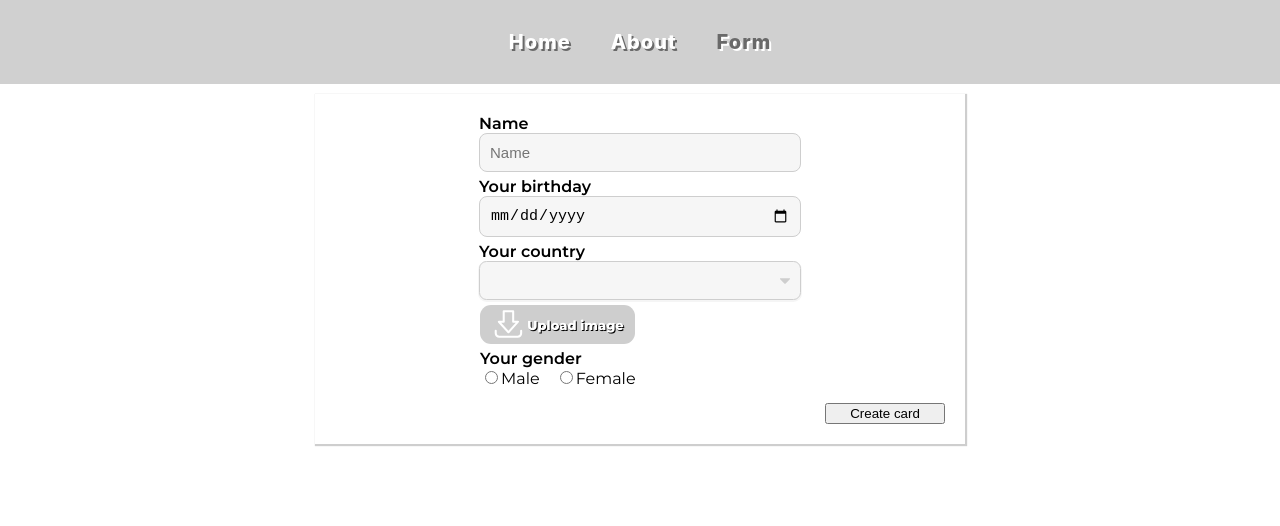
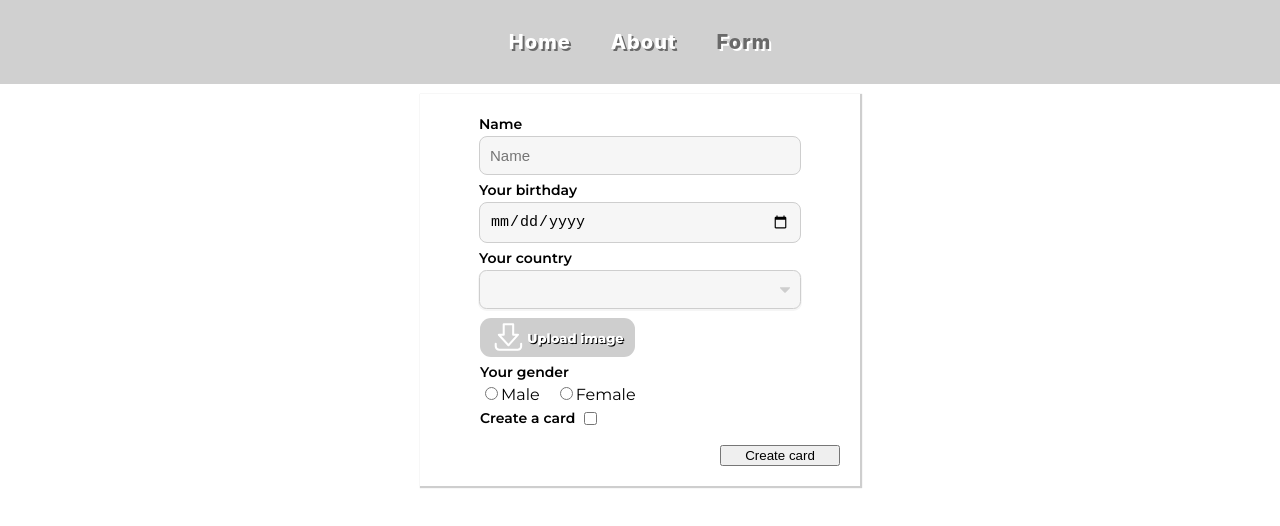
Before and after one commit to Szyrwel/rsschool-react-2023q1, a React (Create React App) app: page /form in a window 1280 px wide. Shown: the top 526 px of the page. Built offline with nearby package versions, Linux system fonts and the light colour scheme; a web font is replaced by a local one.

Commit message:
feat: add checkbox input

```diff
--- a/src/pages/forms/FormPage.tsx
+++ b/src/pages/forms/FormPage.tsx
@@ -6,6 +6,7 @@ import {
   validationInputText,
   validationInputDate,
   validationInputRadio,
+  validationInputCheckbox,
 } from './utilsForValidation';
 
 export class FormPage extends Component {
@@ -16,6 +17,7 @@ export class FormPage extends Component {
       selectCountryError: false,
       inputRadioError: false,
       inputFileError: false,
+      inputCheckboxError: false,
     },
   };
 
@@ -25,9 +27,12 @@ export class FormPage extends Component {
   inputRadioMale = createRef<HTMLInputElement>();
   inputRadioFemale = createRef<HTMLInputElement>();
   inputFile = createRef<HTMLInputElement>();
+  inputCheckbox = createRef<HTMLInputElement>();
 
   validationForm: FormEventHandler<HTMLFormElement> = (e) => {
     e.preventDefault();
+    console.log(this.inputCheckbox.current?.checked);
+
     const textIsValidated = validationInputText(
       this.inputTextRef.current?.value
     );
@@ -44,6 +49,9 @@ export class FormPage extends Component {
     const avatarIsValidated = validationInputDate(
       this.inputFile.current?.value
     );
+    const checkboxIsValidated = validationInputCheckbox(
+      this.inputCheckbox.current?.checked
+    );
 
     this.setState({
       errors: {
@@ -52,6 +60,7 @@ export class FormPage extends Component {
         selectCountryError: countryIsValidated,
         inputRadioError: genderIsValidated,
         inputFileError: avatarIsValidated,
+        inputCheckboxError: checkboxIsValidated,
       },
     });
   };
@@ -64,6 +73,7 @@ export class FormPage extends Component {
       selectCountryError,
       inputRadioError,
       inputFileError,
+      inputCheckboxError,
     } = errors;
 
     return (
@@ -122,9 +132,6 @@ export class FormPage extends Component {
             </select>
           </div>
           <div className="input-container">
-            <div>
-              <span className="input__title"></span>
-            </div>
             <div
               className="input-file-container"
               style={{
@@ -169,6 +176,27 @@ export class FormPage extends Component {
               </label>
             </div>
           </div>
+          <div className="input-container">
+            <div className="input-container_checkbox">
+              <span className="input__title">Create a card</span>
+              <label>
+                <input
+                  type="checkbox"
+                  name="checkbox"
+                  ref={this.inputCheckbox}
+                />
+              </label>
+              <div className="checkbox">
+                {inputCheckboxError ? (
+                  <span className="input__error">
+                    {ERROR_MESSAGE.inputCheckbox}
+                  </span>
+                ) : (
+                  <span className="error"></span>
+                )}
+              </div>
+            </div>
+          </div>
           <button type="submit" className={'btn__submit'}>
             Create card
           </button>
--- a/src/pages/forms/form-page.scss
+++ b/src/pages/forms/form-page.scss
@@ -1,5 +1,5 @@
 .form {
-  width: 50%;
+  width: 400px;
   margin: 0 auto;
   padding: 20px;
   display: flex;
@@ -11,6 +11,7 @@
   row-gap: 5px;
   font-family: 'Montserrat', sans-serif;
 }
+
 .input {
   width: 300px;
   font-size: 15px;
@@ -28,12 +29,16 @@
   }
   &__title {
     margin: 0 0 3px;
-    tab-size: 14px;
+    font-size: 14px;
     font-weight: 600;
+    display: inline-block;
   }
   &__error {
-    color: red;
-    margin-left: 20px;
+    display: inline-block;
+    color: #af0606;
+    margin-left: 5px;
+    font-size: 11px;
+    font-weight: 800;
   }
 }
 
@@ -91,6 +96,7 @@
   align-items: center;
   justify-content: center;
   padding: 2px 10px;
+  margin-top: 4px;
   color: #ffffff;
   border-radius: 11px;
   font-weight: 800;
@@ -105,3 +111,9 @@
   background-image: url(../../assets/icons/upload.svg);
   background-repeat: no-repeat, repeat;
 }
+
+.input-container_checkbox {
+  width: 320px;
+  display: flex;
+  gap: 5px;
+}
--- a/src/pages/forms/interface.ts
+++ b/src/pages/forms/interface.ts
@@ -5,6 +5,7 @@ export type FormType = {
     selectCountryError: boolean;
     inputRadioError: boolean;
     inputFileError: boolean;
+    inputCheckboxError: boolean;
   };
 };
 
@@ -14,4 +15,5 @@ export enum ERROR_MESSAGE {
   selectCountry = 'Please, choose country',
   inputRadio = 'Please, choose your sex',
   inputFile = 'Please, upload file ',
+  inputCheckbox = 'Please, confirm card creation',
 }
--- a/src/pages/forms/utilsForValidation.ts
+++ b/src/pages/forms/utilsForValidation.ts
@@ -12,3 +12,7 @@ export function validationInputRadio(
 ) {
   return !(bool1 || bool2);
 }
+
+export function validationInputCheckbox(value: boolean | undefined) {
+  return !value;
+}
```
